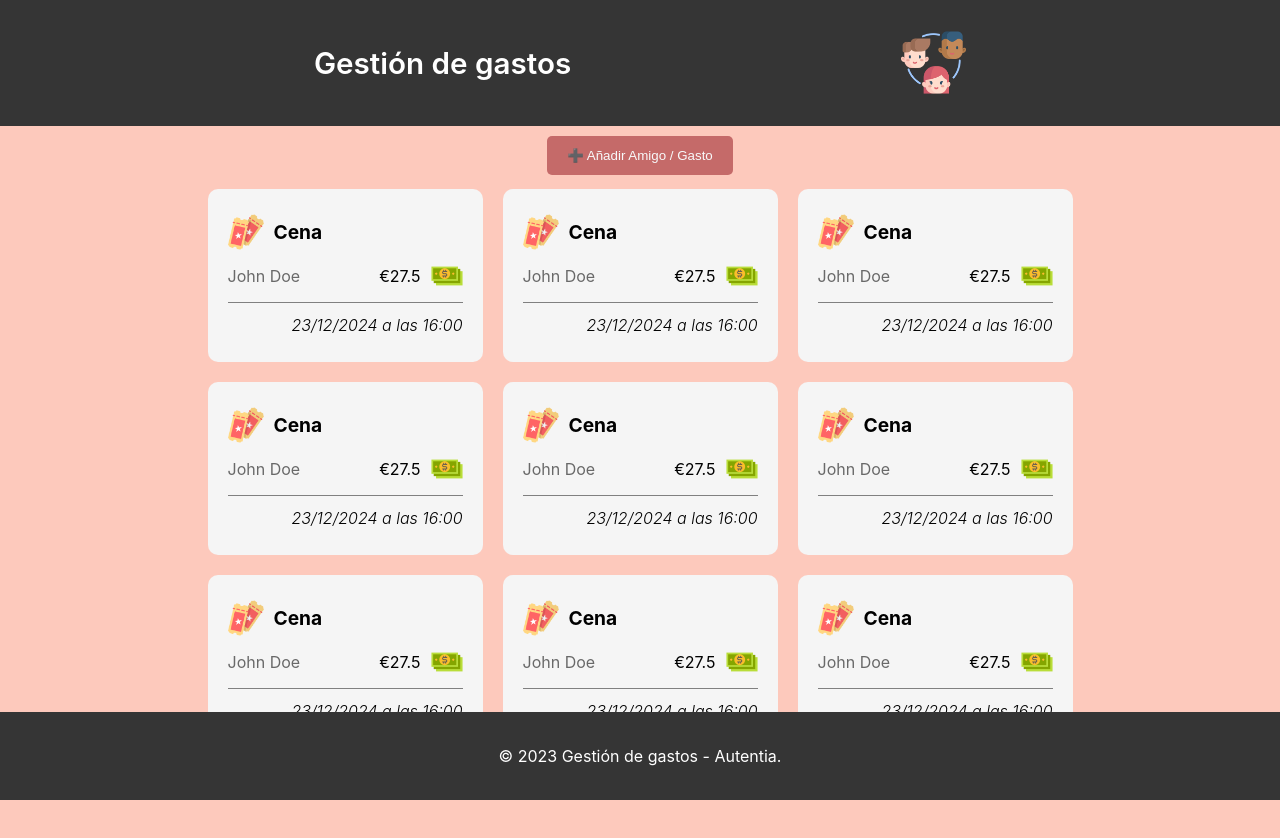
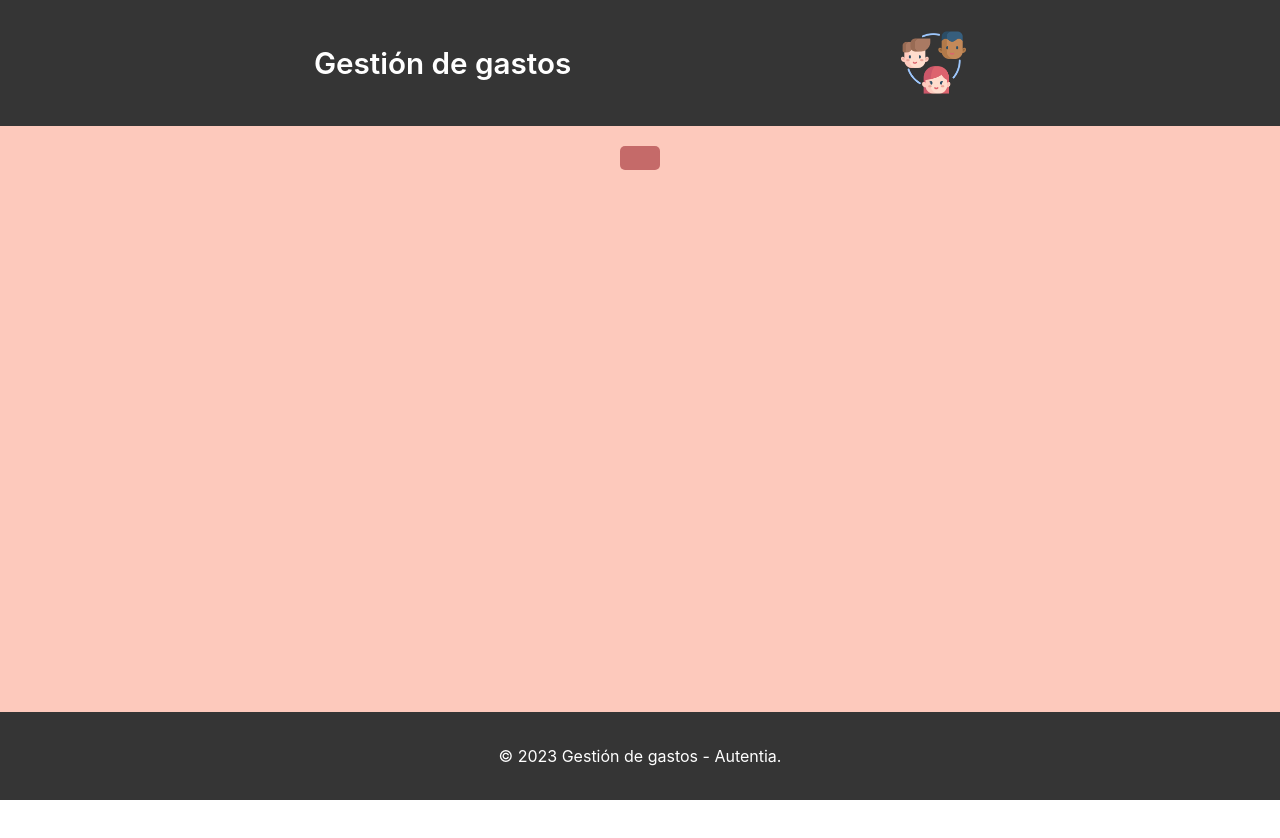
Before and after one commit to acalvom/gastos-compartidos-autentia, a React (Vite) app: page / in a window 1280 px wide. Shown: the top 838 px of the page. After the commit the page ends 800 px from the top, so only its background shows below. Built offline with nearby package versions, Linux system fonts and the light colour scheme.

Commit message:
chore: refactor Home component

```diff
--- a/src/pages/Home/Home.css
+++ b/src/pages/Home/Home.css
@@ -1,4 +1,5 @@
 .home-button {
+  margin-top: 10px;
   display: flex;
   justify-content: center;
 }
@@ -11,44 +12,3 @@
   justify-content: center;
   margin-top: 10px;
 }
-
-.card-container {
-  min-width: 275px;
-  font-size: 1rem;
-  display: flex;
-  flex-direction: column;
-  background-color: whitesmoke;
-  padding: 20px;
-  border-radius: 10px;
-}
-
-.card-body {
-  display: flex;
-  justify-content: space-between;
-  border-bottom: 1px solid gray;
-  padding-bottom: 5px;
-}
-
-.card-field {
-  display: flex;
-  gap: 10px;
-  align-items: center;
-  margin: 5px 0;
-}
-
-.card-title {
-  font-size: 1.2rem;
-  font-weight: 700;
-}
-
-.card-subtitle {
-  font-weight: 400;
-  color: dimgray;
-}
-
-.card-date {
-  justify-content: flex-end;
-  padding-top: 5px;
-  font-weight: 300;
-  font-style: oblique;
-}
--- a/src/pages/Home/Home.tsx
+++ b/src/pages/Home/Home.tsx
@@ -1,221 +1,26 @@
 import { Link } from 'react-router-dom'
-import Layout from '@/layout/Layout'
+import { Layout } from '@/layout/Layout'
+import { AddItem } from '@/constants'
 import { useLocalStorage } from '@/hooks/useLocalStorage'
 import { StoredExpense } from '@/models/Expense'
-import money from '@/assets/money.png'
-import ticket from '@/assets/ticket.png'
+import { ExpenseCard } from '@/components/ExpenseCard/ExpenseCard'
 import './Home.css'
 
 export const Home = () => {
   const [storedExpenses] = useLocalStorage<StoredExpense[]>('gastos', [])
-  console.log('🚀 ~ Home ~ storedExpenses:', storedExpenses)
 
-  // TODO: rename card-date to card-footer
   return (
     <Layout>
       <div className="home-button">
-        <Link to="/create">
-          <button className="button">➕ Añadir Amigo / Gasto</button>
+        <Link to="/create" className="button">
+          {AddItem}
         </Link>
       </div>
       <div className="home-wrapper">
-        <div className="card-container">
-          <div className="card-field card-title">
-            <img src={ticket} alt="Person" width="36" height="36" />
-            Cena
-          </div>
-          <div className="card-body">
-            <div className="card-field card-subtitle">John Doe</div>
-            <div className="card-field">
-              €27.5
-              <img src={money} alt="Person" width="32" height="32" />
-            </div>
-          </div>
-          <div className="card-field card-date">23/12/2024 a las 16:00</div>
-        </div>
-        <div className="card-container">
-          <div className="card-wrapper">
-            <div className="card-field card-title">
-              <img src={ticket} alt="Person" width="36" height="36" />
-              Cena
-            </div>
-            <div className="card-body">
-              <div className="card-field card-subtitle">
-                {/* <img src={user} alt="Person" width="24" height="24" /> */}
-                John Doe
-              </div>
-              <div className="card-field">
-                €27.5
-                <img src={money} alt="Person" width="32" height="32" />
-              </div>
-            </div>
-          </div>
-          <div className="card-field card-date">
-            {/* <img src={calendar} alt="Person" width="16" height="16" /> */}
-            23/12/2024 a las 16:00
-          </div>
-        </div>
-        <div className="card-container">
-          <div className="card-wrapper">
-            <div className="card-field card-title">
-              <img src={ticket} alt="Person" width="36" height="36" />
-              Cena
-            </div>
-            <div className="card-body">
-              <div className="card-field card-subtitle">
-                {/* <img src={user} alt="Person" width="24" height="24" /> */}
-                John Doe
-              </div>
-              <div className="card-field">
-                €27.5
-                <img src={money} alt="Person" width="32" height="32" />
-              </div>
-            </div>
-          </div>
-          <div className="card-field card-date">
-            {/* <img src={calendar} alt="Person" width="16" height="16" /> */}
-            23/12/2024 a las 16:00
-          </div>
-        </div>
-        <div className="card-container">
-          <div className="card-wrapper">
-            <div className="card-field card-title">
-              <img src={ticket} alt="Person" width="36" height="36" />
-              Cena
-            </div>
-            <div className="card-body">
-              <div className="card-field card-subtitle">
-                {/* <img src={user} alt="Person" width="24" height="24" /> */}
-                John Doe
-              </div>
-              <div className="card-field">
-                €27.5
-                <img src={money} alt="Person" width="32" height="32" />
-              </div>
-            </div>
-          </div>
-          <div className="card-field card-date">
-            {/* <img src={calendar} alt="Person" width="16" height="16" /> */}
-            23/12/2024 a las 16:00
-          </div>
-        </div>
-        <div className="card-container">
-          <div className="card-wrapper">
-            <div className="card-field card-title">
-              <img src={ticket} alt="Person" width="36" height="36" />
-              Cena
-            </div>
-            <div className="card-body">
-              <div className="card-field card-subtitle">
-                {/* <img src={user} alt="Person" width="24" height="24" /> */}
-                John Doe
-              </div>
-              <div className="card-field">
-                €27.5
-                <img src={money} alt="Person" width="32" height="32" />
-              </div>
-            </div>
-          </div>
-          <div className="card-field card-date">
-            {/* <img src={calendar} alt="Person" width="16" height="16" /> */}
-            23/12/2024 a las 16:00
-          </div>
-        </div>
-        <div className="card-container">
-          <div className="card-wrapper">
-            <div className="card-field card-title">
-              <img src={ticket} alt="Person" width="36" height="36" />
-              Cena
-            </div>
-            <div className="card-body">
-              <div className="card-field card-subtitle">
-                {/* <img src={user} alt="Person" width="24" height="24" /> */}
-                John Doe
-              </div>
-              <div className="card-field">
-                €27.5
-                <img src={money} alt="Person" width="32" height="32" />
-              </div>
-            </div>
-          </div>
-          <div className="card-field card-date">
-            {/* <img src={calendar} alt="Person" width="16" height="16" /> */}
-            23/12/2024 a las 16:00
-          </div>
-        </div>
-        <div className="card-container">
-          <div className="card-wrapper">
-            <div className="card-field card-title">
-              <img src={ticket} alt="Person" width="36" height="36" />
-              Cena
-            </div>
-            <div className="card-body">
-              <div className="card-field card-subtitle">
-                {/* <img src={user} alt="Person" width="24" height="24" /> */}
-                John Doe
-              </div>
-              <div className="card-field">
-                €27.5
-                <img src={money} alt="Person" width="32" height="32" />
-              </div>
-            </div>
-          </div>
-          <div className="card-field card-date">
-            {/* <img src={calendar} alt="Person" width="16" height="16" /> */}
-            23/12/2024 a las 16:00
-          </div>
-        </div>
-        <div className="card-container">
-          <div className="card-wrapper">
-            <div className="card-field card-title">
-              <img src={ticket} alt="Person" width="36" height="36" />
-              Cena
-            </div>
-            <div className="card-body">
-              <div className="card-field card-subtitle">
-                {/* <img src={user} alt="Person" width="24" height="24" /> */}
-                John Doe
-              </div>
-              <div className="card-field">
-                €27.5
-                <img src={money} alt="Person" width="32" height="32" />
-              </div>
-            </div>
-          </div>
-          <div className="card-field card-date">
-            {/* <img src={calendar} alt="Person" width="16" height="16" /> */}
-            23/12/2024 a las 16:00
-          </div>
-        </div>
-        <div className="card-container">
-          <div className="card-wrapper">
-            <div className="card-field card-title">
-              <img src={ticket} alt="Person" width="36" height="36" />
-              Cena
-            </div>
-            <div className="card-body">
-              <div className="card-field card-subtitle">
-                {/* <img src={user} alt="Person" width="24" height="24" /> */}
-                John Doe
-              </div>
-              <div className="card-field">
-                €27.5
-                <img src={money} alt="Person" width="32" height="32" />
-              </div>
-            </div>
-          </div>
-          <div className="card-field card-date">
-            {/* <img src={calendar} alt="Person" width="16" height="16" /> */}
-            23/12/2024 a las 16:00
-          </div>
-        </div>
+        {storedExpenses.map((expese) => (
+          <ExpenseCard key={expese.id} expense={expese} />
+        ))}
       </div>
-
-      {/* <ul>
-        {storedExpenses.map((expese) => (
-          <li key={expese.id}>{expese.description}</li>
-        ))}
-      </ul> */}
     </Layout>
   )
 }
```
